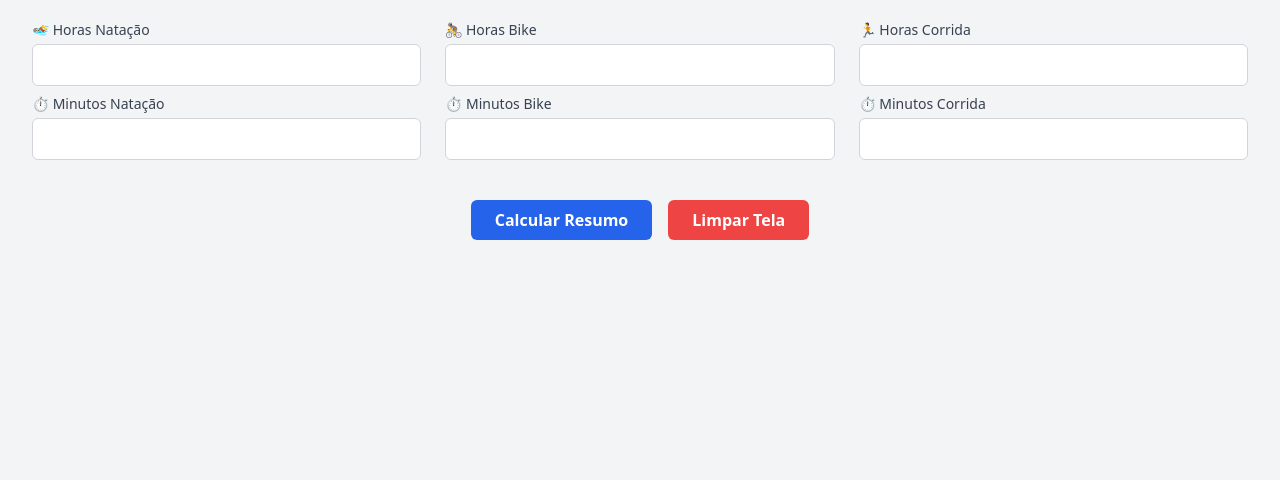
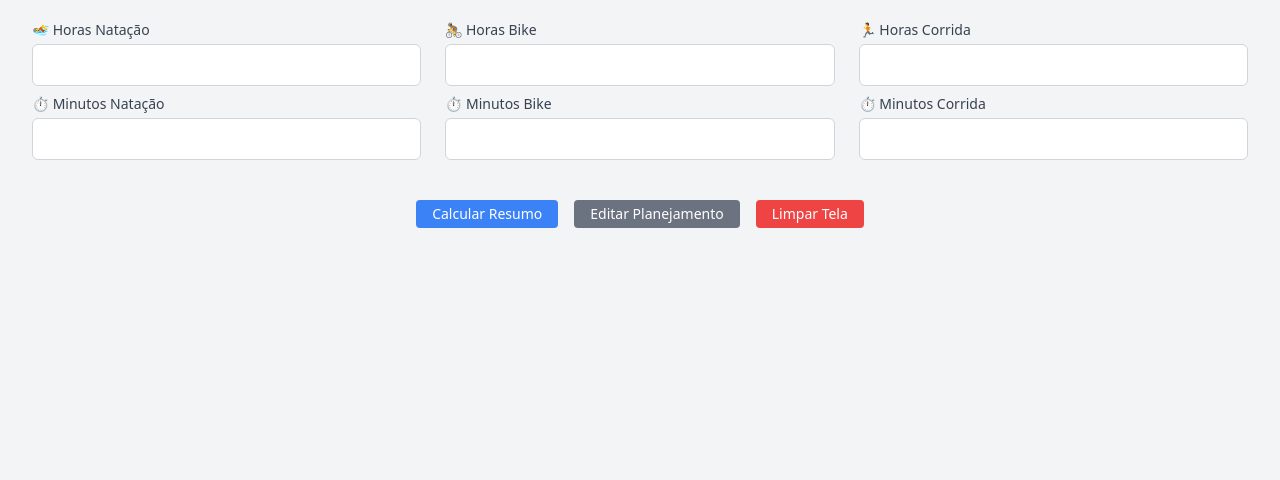
Before and after one commit to thiarly/running-pace-converter, a Flask app: page /resumo in a window 1280 px wide. Shown: the part 157-637 px from the top of the page. Run offline with Flask 3, Linux system fonts and the light colour scheme; the visitor is signed in with stand-in values (Sample User, id 1); data that the repository does not hold is empty; some libraries are stand-ins or nearby versions.

Commit message:
Add botões de navegações planejamento e resumo

```diff
--- a/conversor/templates/planejamento.html
+++ b/conversor/templates/planejamento.html
@@ -40,8 +40,10 @@ Planejamento de Suplementos
       </button>
     </form>
 
+    <a href="{{url_for('resumo_view')}}" class="bg-gray-500 text-white text-sm text-center px-4 py-1 rounded hover:bg-gray-600 w-full sm:w-auto">Calcular Resumo</a>
+
     <!-- Form Remover Todos -->
-    <form method="POST" action="{{ url_for('remover_todos_itens') }}" onsubmit="return confirm('Deseja remover todos os itens?')">
+    <form method="POST" class="w-full sm:w-auto" action="{{ url_for('remover_todos_itens') }}" onsubmit="return confirm('Deseja remover todos os itens?')">
       <input type="hidden" name="csrf_token" value="{{ csrf_token() }}">
       <button type="submit" class="bg-red-500 text-white text-sm px-4 py-1 rounded hover:bg-red-600 w-full sm:w-auto">
         Remover Todos
--- a/conversor/templates/resumo.html
+++ b/conversor/templates/resumo.html
@@ -58,8 +58,9 @@ Resumo do Planejamento
     </div>
 
     <div class="md:col-span-2 md:col-span-3 flex flex-col sm:flex-row justify-center gap-4 mt-4">
-      <button type="submit" name="submit" class="bg-blue-600 hover:bg-blue-700 text-white font-semibold px-6 py-2 rounded-md">Calcular Resumo</button>
-      <button type="submit" name="limpar" class="bg-red-500 hover:bg-red-600 text-white font-semibold px-6 py-2 rounded-md">Limpar Tela</button>
+      <button type="submit" name="submit" class="bg-blue-500 text-white text-sm px-4 py-1 rounded hover:bg-blue-600 w-full sm:w-auto">Calcular Resumo</button>
+      <a href="{{url_for('planejamento')}}" class="bg-gray-500 text-white text-sm text-center px-4 py-1 rounded hover:bg-gray-600 w-full sm:w-auto">Editar Planejamento</a>
+      <button type="submit" name="limpar" class="bg-red-500 text-white text-sm px-4 py-1 rounded hover:bg-red-600 w-full sm:w-auto">Limpar Tela</button>
     </div>
   </form>
 
```
Also changed, not shown: conversor/router.py (line endings or trailing spaces).
